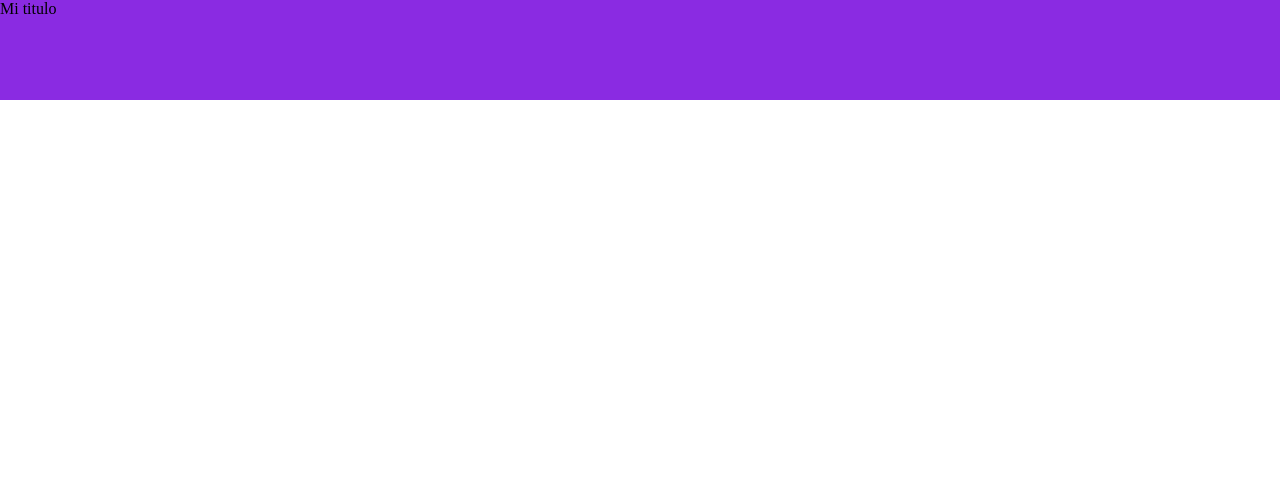
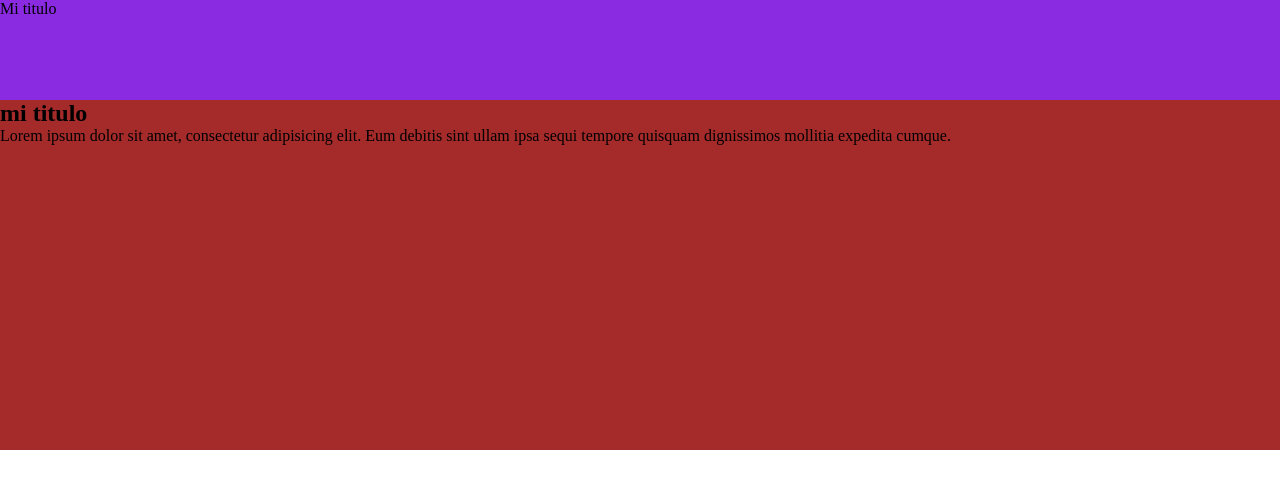
Before and after one commit to msil22/proyectox, a plain HTML site: page index.html in a window 1280 px wide. Drawn offline with Linux system fonts and the light colour scheme.

Commit message:
main con estilos

```diff
--- a/estilos.css
+++ b/estilos.css
@@ -8,3 +8,8 @@ header{
     background-color: blueviolet;
     height: 100px;
 }
+
+main{
+    background-color: brown;
+    height: 350px;
+}
--- a/index.html
+++ b/index.html
@@ -8,5 +8,9 @@
 </head>
 <body>
     <header>Mi titulo</header>
+    <main>
+        <h2>mi titulo</h2>
+        <p>Lorem ipsum dolor sit amet, consectetur adipisicing elit. Eum debitis sint ullam ipsa sequi tempore quisquam dignissimos mollitia expedita cumque.</p>
+    </main>
 </body>
 </html>
```
